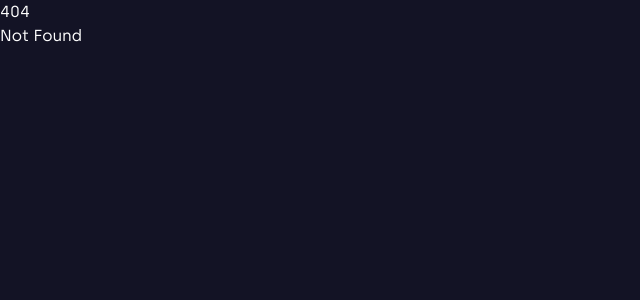
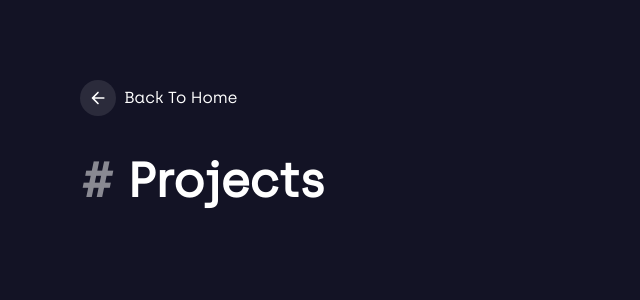
Before and after one commit to yxshv/yashverma.me, a SvelteKit app: page /projects in a window 1280 px wide. Before the commit this address had no page. Shown: the top 300 px of the page, without its empty margins (0-640 px from the left). Built offline with nearby package versions, Linux system fonts and the light colour scheme.

Commit message:
project page

```diff
--- /dev/null
+++ b/src/components/BackToHome.svelte
@@ -0,0 +1,15 @@
+<div class="flex items-center gap-2 font-thin">
+    <button class="p-2 bg-white/10 rounded-full hover:bg-white/20">
+        <svg
+            xmlns="http://www.w3.org/2000/svg"
+            class="h-5 w-5 "
+            viewBox="0 0 24 24"
+        >
+            <path
+                fill="currentColor"
+                d="M19 11H7.83l4.88-4.88c.39-.39.39-1.03 0-1.42a.996.996 0 0 0-1.41 0l-6.59 6.59a.996.996 0 0 0 0 1.41l6.59 6.59a.996.996 0 1 0 1.41-1.41L7.83 13H19c.55 0 1-.45 1-1s-.45-1-1-1z"
+            />
+        </svg>
+    </button>
+    Back To Home
+</div>
--- /dev/null
+++ b/src/routes/projects/+page.svelte
@@ -0,0 +1,9 @@
+<script>
+    import BackToHome from "../../components/BackToHome.svelte";
+
+</script>
+<div class="lg:p-20 p-10">
+    <BackToHome />
+
+    <h1 class="mt-10 text-5xl font-semibold"><span class="scale-75 opacity-50">#</span> Projects</h1>
+</div>
```
